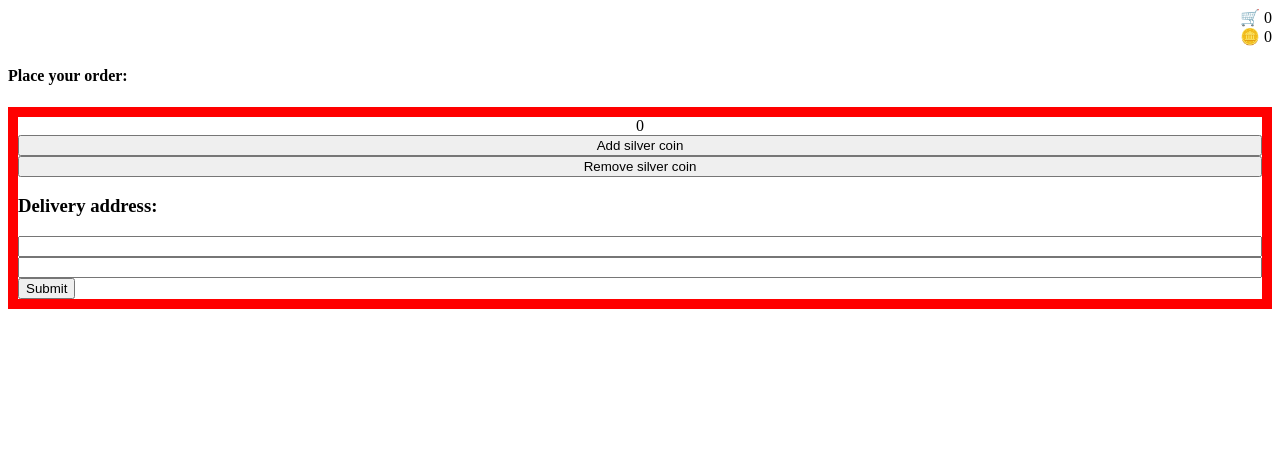
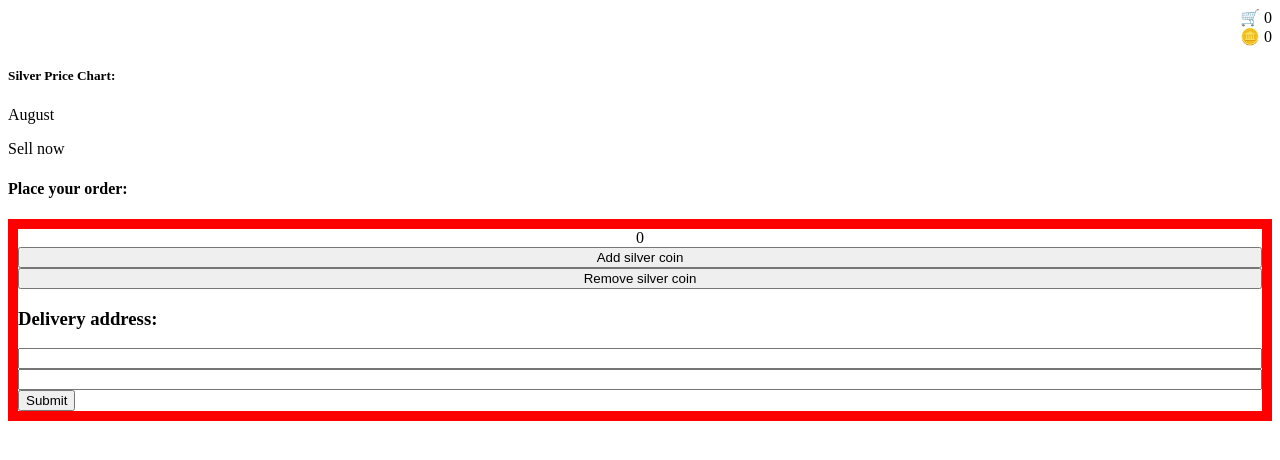
Before and after one commit to daniyar-yes/react-fetch-from-web, a React (Vite) app: page / in a window 1280 px wide. Shown: the top 460 px of the page. Built offline with nearby package versions, Linux system fonts and the light colour scheme.

Commit message:
remember to run npm i

```diff
--- a/package.json
+++ b/package.json
@@ -10,6 +10,7 @@
     "preview": "vite preview"
   },
   "dependencies": {
+    "d3": "^7.9.0",
     "react": "^19.2.8",
     "react-dom": "^19.2.8"
   },
--- a/src/App.jsx
+++ b/src/App.jsx
@@ -5,10 +5,19 @@ function App() {
 
     const [orderCounter, setOrderCounter] = useState(0);
     const [coinCounter, setCoinCounter] = useState(0);
+
+
+    const silverData = {
+      month: 'August',
+      dataPoints: [ {date: 1, price: 50}, {date: 3, price: 55}, {date: 5, price: 65}, {date: 8, price: 50}, {date: 10, price: 50}, {date: 15, price: 50}, {date: 18, price: 50}, {date: 22, price: 50}, {date: 25, price: 50}, {date: 28, price: 50},{date: 31, price: 50}],
+      callToAction: 'Sell now'
+    }
+
+    // dataPoints = [ {date: 'Jun 14th 2026', price: 50}, , , , , , , , , ,]
   return (
     <>
       <StrictMode>
-        <MainContainer orderCounter={orderCounter} setOrderCounter={setOrderCounter} coinCounter={coinCounter} setCoinCounter={setCoinCounter} />
+        <MainContainer orderCounter={orderCounter} setOrderCounter={setOrderCounter} coinCounter={coinCounter} setCoinCounter={setCoinCounter} silverData={silverData}/>
       </StrictMode>
     </>
   )
--- a/src/MainContainer.jsx
+++ b/src/MainContainer.jsx
@@ -1,9 +1,10 @@
 // React component: is a JavaScript function, that takes exactly one input ('{props}') and returns
 import OrderForm from "./OrderForm/OrderForm";
 import ShoppingCart from "./ShoppingCart/ShoppingCart";
+import SilverPriceChart from "./SilverPriceChart/SilverPriceChart";
 
 
-function MainContainer({ orderCounter, setOrderCounter, coinCounter, setCoinCounter }) {
+function MainContainer({ orderCounter, setOrderCounter, coinCounter, setCoinCounter, silverData }) {
 
     return (
         <>
@@ -11,7 +12,9 @@ function MainContainer({ orderCounter, setOrderCounter, coinCounter, setCoinCoun
                 orderCounter={orderCounter}
                 coinCounter={coinCounter}
             />
-            <h4>Place your order:</h4>
+
+            <SilverPriceChart silverData={silverData}/>
+
             <OrderForm
                 borderSize={10}
                 borderColor={'red'}
@@ -20,8 +23,7 @@ function MainContainer({ orderCounter, setOrderCounter, coinCounter, setCoinCoun
                 coinCounter={coinCounter}
                 setCoinCounter={setCoinCounter}
             />
-            {/* <OrderForm borderColor={'blue'} borderSize={10}/>
-            <OrderForm borderColor={'yellow'} borderSize={20}/> */}
+
         </>
     )
 }
--- a/src/OrderForm/OrderForm.jsx
+++ b/src/OrderForm/OrderForm.jsx
@@ -27,9 +27,9 @@ const OrderForm = ({ borderColor, borderSize, orderCounter, setOrderCounter, coi
 
     useEffect(() => {
         if (isOrderComplete === true) {
-             setOrderCounter(orderCounter + 1);
-             setCoinCounter(coinCounter + counter);
-             return
+            setOrderCounter(orderCounter + 1);
+            setCoinCounter(coinCounter + counter);
+            return
         }; // safeguard from resetting values when order is complete
         // resetting the values that I need to reset
 
@@ -64,6 +64,7 @@ const OrderForm = ({ borderColor, borderSize, orderCounter, setOrderCounter, coi
     // condition ? outcome : fallback
     return (
         <>
+            <h4>Place your order:</h4>
             {isOrderComplete
                 ?
                 <div>
--- /dev/null
+++ b/src/SilverPriceChart/SilverPriceChart.jsx
@@ -0,0 +1,14 @@
+import React from 'react'
+
+const SilverPriceChart = ({silverData}) => {
+    console.log(silverData)
+  return (
+    <div>
+        <h5>Silver Price Chart:</h5>
+        <div id='price-chart'>{silverData.month}</div>
+        <p>{silverData.callToAction}</p>
+    </div>
+  )
+}
+
+export default SilverPriceChart
```
